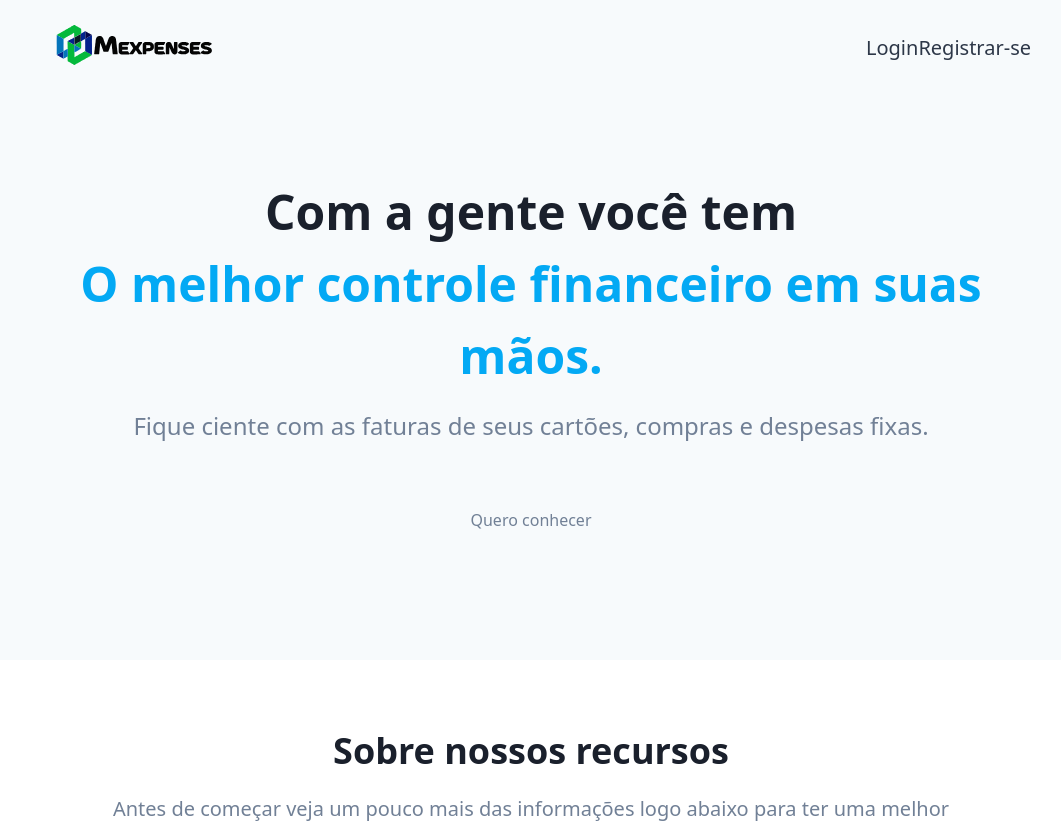
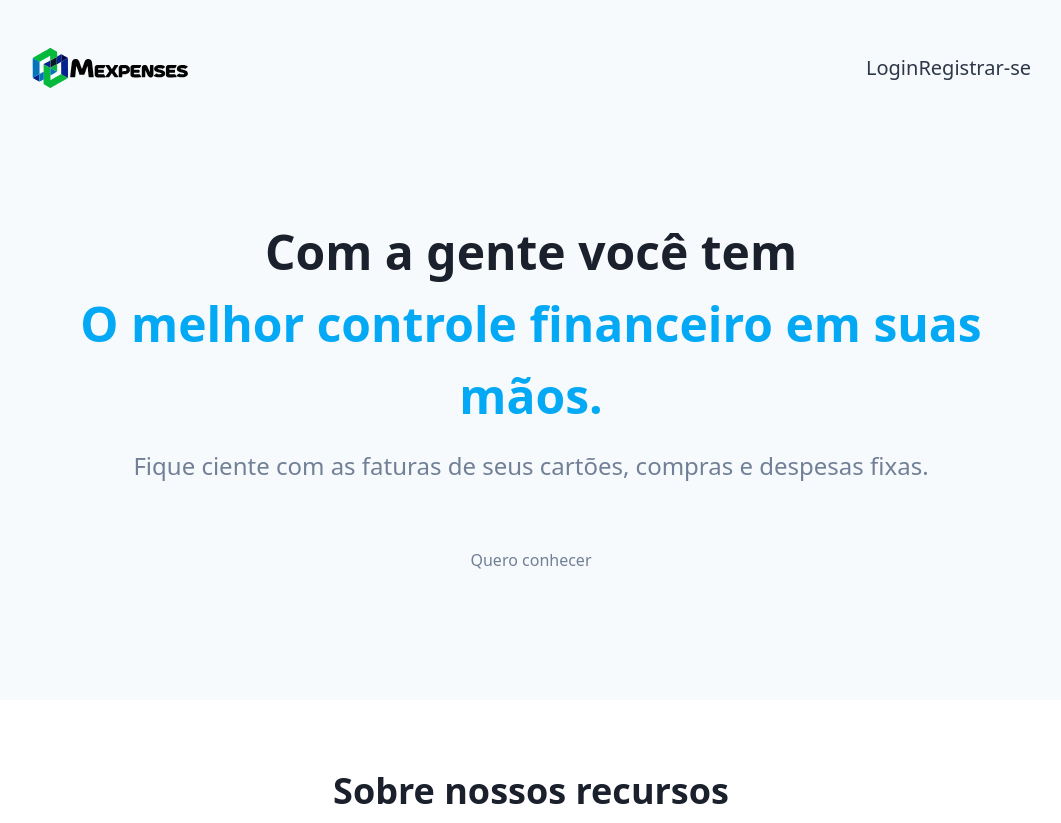
Before and after one commit to mexpenses/mexpenses.github.io, a Next.js app: page / in a window 1280 px wide. Shown: the top 823 px of the page, without its empty margins (109-1170 px from the left). Built offline with nearby package versions, Linux system fonts and the light colour scheme.

Commit message:
release: Otimizando SVG da logo

```diff
--- a/src/components/footer/CenteredFooter.tsx
+++ b/src/components/footer/CenteredFooter.tsx
@@ -11,14 +11,12 @@ type ICenteredFooterProps = {
 
 const CenteredFooter = memo((props: ICenteredFooterProps) =>
   <div className="text-center">
-    {props.logo}
-
+    <div>{props.logo}</div>
     <nav>
       <ul className="navbar mt-5 flex flex-row justify-center font-medium text-xl text-gray-800">
         {props.children}
       </ul>
     </nav>
-
     <div className="mt-8 flex justify-center">
       <FooterIconList>{props.iconList}</FooterIconList>
     </div>
@@ -26,7 +24,6 @@ const CenteredFooter = memo((props: ICenteredFooterProps) =>
     <div className="mt-8 text-sm">
       <FooterCopyright />
     </div>
-
     <style jsx>
       {`
         .navbar :global(li) {
--- a/src/components/navigation/NavbarTwoColumns.tsx
+++ b/src/components/navigation/NavbarTwoColumns.tsx
@@ -1,6 +1,4 @@
 import { ReactNode, memo } from 'react';
-
-import Link from 'next/link';
 
 type INavbarProps = {
   logo: ReactNode;
@@ -9,18 +7,12 @@ type INavbarProps = {
 
 const NavbarTwoColumns = memo((props: INavbarProps) =>
   <div className="flex flex-wrap justify-between items-center">
-    <div>
-      <Link href="/">
-        <a>{props.logo}</a>
-      </Link>
-    </div>
-
+    <div>{props.logo}</div>
     <nav>
       <ul className="navbar flex items-center font-medium text-xl text-gray-800">
         {props.children}
       </ul>
     </nav>
-
     <style jsx>
       {`
         .navbar :global(li:not(:first-child)) {
--- a/src/templates/Logo.tsx
+++ b/src/templates/Logo.tsx
@@ -1,13 +1,18 @@
 import { memo } from 'react';
 import { AppConfig } from '../utils/AppConfig';
-import Image from 'next/image';
 import { useRouter } from 'next/router';
 
 const Logo: Function = memo((): JSX.Element => {
     const router = useRouter();
     return (
         <span className={`w-full sm:w-1/2 p-6`}>
-            <Image src={`${router.basePath}${'/assets/images/logo.svg'}`} width={160} height={42} alt={AppConfig.site_name}/>
+            <img
+                width={160}
+                height={42}
+                alt={AppConfig.site_name}
+                style={{ margin: '0 auto' }}
+                src={`${router.basePath}${'/assets/images/logo.svg'}`}
+            />
         </span>
     );
 });
```
Also changed, not shown: public/assets/images/logo.svg.
